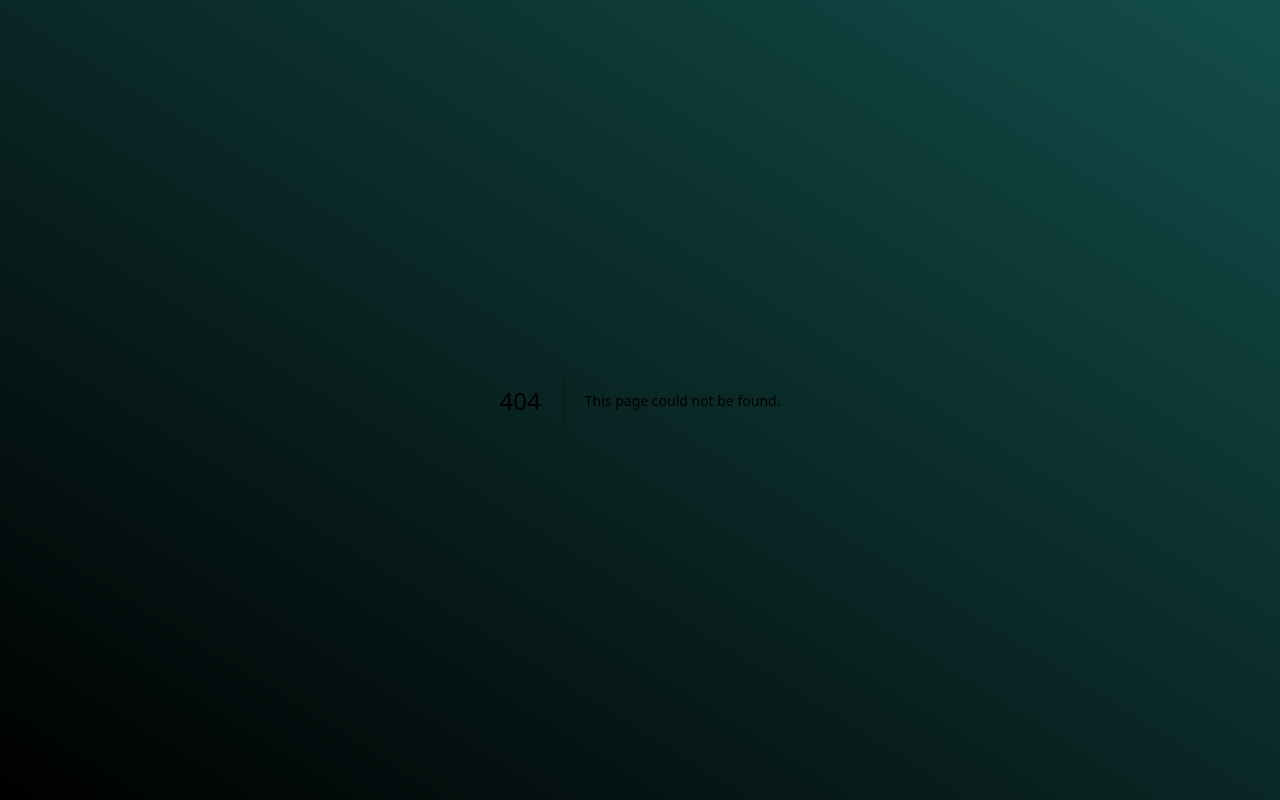
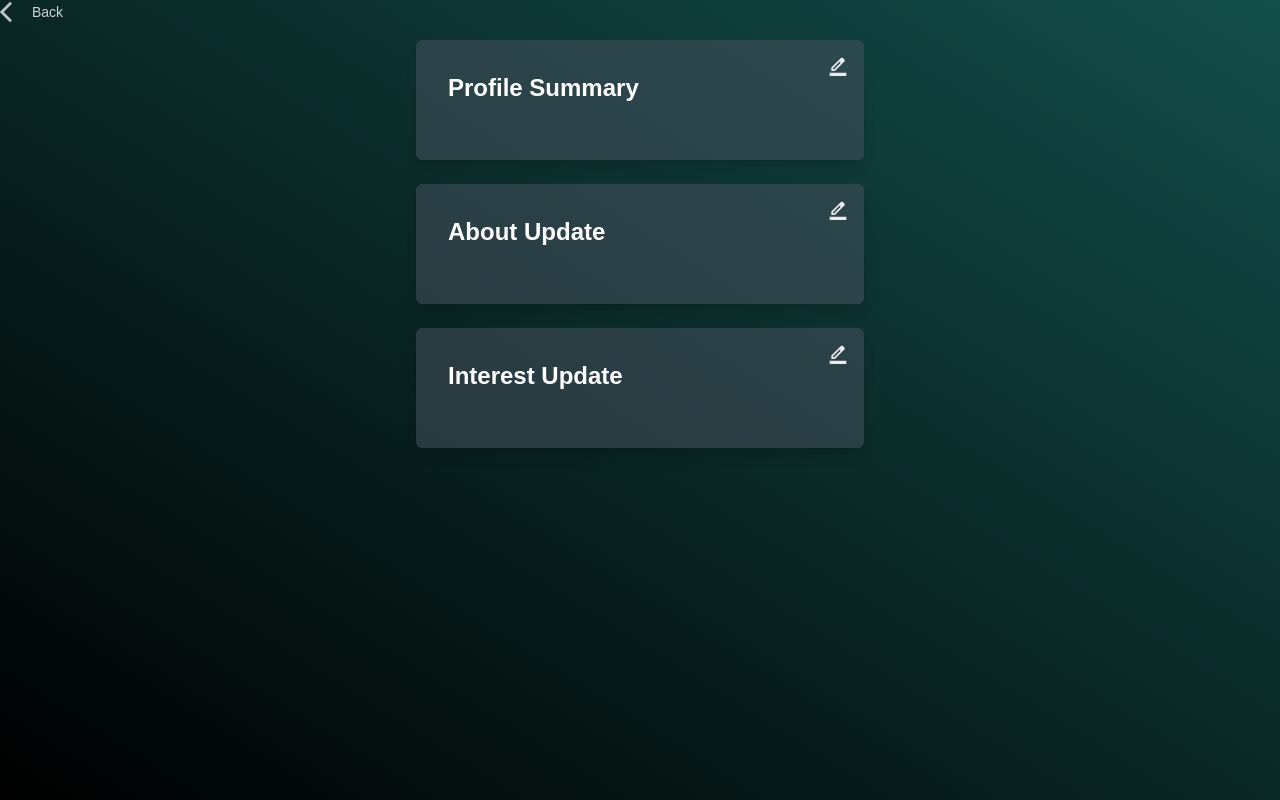
Before and after one commit to Logassi/web, a Next.js app: page /about in a window 1280 px wide. Before the commit this address had no page. Built offline with nearby package versions, Linux system fonts and the light colour scheme.

Commit message:
Feat : Create About Page, and Fix register min 8 password

```diff
--- /dev/null
+++ b/src/app/about/page.tsx
@@ -0,0 +1,6 @@
+import AboutView from "@/views/pages/about";
+import React from "react";
+
+export default function About() {
+  return <AboutView />;
+}
--- /dev/null
+++ b/src/views/pages/about/components/aboutUpdate.component.tsx
@@ -0,0 +1,24 @@
+import React from "react";
+
+export default function AboutUpdate() {
+  return (
+    <div>
+      <div className="flex m-2 p-2 items-center justify-center bg-transparent ">
+        <div className="relative w-full max-w-md bg-gray-600 p-8 rounded-md shadow-lg bg-opacity-50 ">
+          <svg
+            className="absolute top-0 right-0 m-4"
+            xmlns="http://www.w3.org/2000/svg"
+            height="20px"
+            viewBox="0 -960 960 960"
+            width="20px"
+            fill="#e8eaed"
+          >
+            <path d="M80 0v-160h800V0H80Zm160-320h56l312-311-29-29-28-28-311 312v56Zm-80 80v-170l448-447q11-11 25.5-17t30.5-6q16 0 31 6t27 18l55 56q12 11 17.5 26t5.5 31q0 15-5.5 29.5T777-687L330-240H160Zm560-504-56-56 56 56ZM608-631l-29-29-28-28 57 57Z" />
+          </svg>
+
+          <h1 className="text-2xl font-bold text-white mb-6">About Update</h1>
+        </div>
+      </div>
+    </div>
+  );
+}
--- /dev/null
+++ b/src/views/pages/about/components/header.component.tsx
@@ -0,0 +1,25 @@
+"use client";
+import { useRouter } from "next/navigation";
+
+export default function Header() {
+  const router = useRouter();
+
+  return (
+    <button
+      onClick={() => router.push("/")}
+      className="flex items-center space-x-2 text-white text-sm font-medium hover:opacity-80 transition-opacity bg-transparent"
+    >
+      <svg
+        xmlns="http://www.w3.org/2000/svg"
+        height="24px"
+        viewBox="0 -960 960 960"
+        width="24px"
+        fill="#e8eaed"
+      >
+        <path d="M400-80 0-480l400-400 71 71-329 329 329 329-71 71Z" />
+        <path d="M400-80 0-480l400-400 71 71-329 329 329 329-71 71Z" />
+      </svg>
+      <span>Back</span>
+    </button>
+  );
+}
--- /dev/null
+++ b/src/views/pages/about/components/interestsUpdate.component.tsx
@@ -0,0 +1,26 @@
+import React from "react";
+
+export default function InterestsUpdate() {
+  return (
+    <div>
+      <div className=" flex m-2 p-2 items-center justify-center bg-transparent">
+        <div className="relative w-full max-w-md bg-gray-600 p-8 rounded-md shadow-lg bg-opacity-50 ">
+          <svg
+            className="absolute top-0 right-0 m-4"
+            xmlns="http://www.w3.org/2000/svg"
+            height="20px"
+            viewBox="0 -960 960 960"
+            width="20px"
+            fill="#e8eaed"
+          >
+            <path d="M80 0v-160h800V0H80Zm160-320h56l312-311-29-29-28-28-311 312v56Zm-80 80v-170l448-447q11-11 25.5-17t30.5-6q16 0 31 6t27 18l55 56q12 11 17.5 26t5.5 31q0 15-5.5 29.5T777-687L330-240H160Zm560-504-56-56 56 56ZM608-631l-29-29-28-28 57 57Z" />
+          </svg>
+
+          <h1 className="text-2xl font-bold text-white mb-6">
+            Interest Update
+          </h1>
+        </div>
+      </div>
+    </div>
+  );
+}
--- /dev/null
+++ b/src/views/pages/about/components/profileSummary.component.tsx
@@ -0,0 +1,26 @@
+import React from "react";
+
+export default function ProfileSummary() {
+  return (
+    <div>
+      <div className="flex m-2 p-2 items-center justify-center bg-transparent">
+        <div className="relative w-full max-w-md bg-gray-600 p-8 rounded-md shadow-lg bg-opacity-50 ">
+          <svg
+            className="absolute top-0 right-0 m-4"
+            xmlns="http://www.w3.org/2000/svg"
+            height="20px"
+            viewBox="0 -960 960 960"
+            width="20px"
+            fill="#e8eaed"
+          >
+            <path d="M80 0v-160h800V0H80Zm160-320h56l312-311-29-29-28-28-311 312v56Zm-80 80v-170l448-447q11-11 25.5-17t30.5-6q16 0 31 6t27 18l55 56q12 11 17.5 26t5.5 31q0 15-5.5 29.5T777-687L330-240H160Zm560-504-56-56 56 56ZM608-631l-29-29-28-28 57 57Z" />
+          </svg>
+
+          <h1 className="text-2xl font-bold text-white mb-6">
+            Profile Summary
+          </h1>
+        </div>
+      </div>
+    </div>
+  );
+}
--- /dev/null
+++ b/src/views/pages/about/index.tsx
@@ -0,0 +1,22 @@
+import React from "react";
+import Header from "./components/header.component";
+import ProfileSummary from "./components/profileSummary.component";
+import AboutUpdate from "./components/aboutUpdate.component";
+import InterestsUpdate from "./components/interestsUpdate.component";
+
+export default function AboutView() {
+  return (
+    <div className="min-h-screen">
+      {/* <div>Header, backButton, </div> */}
+      <Header />
+      {/* <div>Photo Profile, username, age, gender, zodiac, and shio</div> */}
+      <ProfileSummary />
+
+      {/* <div>About</div> */}
+      <AboutUpdate />
+
+      {/* <div>Interest</div> */}
+      <InterestsUpdate />
+    </div>
+  );
+}
--- a/src/views/pages/register/components/registerForm.component.tsx
+++ b/src/views/pages/register/components/registerForm.component.tsx
@@ -6,6 +6,7 @@ import { useRouter } from "next/navigation";
 import RegisterSchema from "./schema";
 import axios from "axios";
 import LoginOption from "@/views/components/loginOption.component";
+import ErrorHandler from "@/utils/errorHandler.utils";
 
 export default function RegisterForm() {
   const router = useRouter();
@@ -17,6 +18,9 @@ export default function RegisterForm() {
         "https://techtest.youapp.ai/api/register",
         params
       );
+      console.log("Test 1");
+
+      console.log(response);
 
       console.log(response.data);
 
@@ -26,7 +30,9 @@ export default function RegisterForm() {
 
       router.push("/");
     } catch (error) {
-      console.log(error);
+      // console.log("Test 2");
+      // console.log(error?.response?.message);
+      ErrorHandler(error);
     }
   };
 
--- a/src/views/pages/register/components/schema.ts
+++ b/src/views/pages/register/components/schema.ts
@@ -7,7 +7,7 @@ const RegisterSchema = object({
     .min(2, "Name must be at least 2 characters long"),
   password: string()
     .required("Password is required")
-    .min(6, "Password must be at least 6 characters long"),
+    .min(8, "Password must be at least 8 characters long"),
   confirmPassword: string()
     .oneOf([ref("password")], "Passwords must match")
     .required("Confirm Password is required"),
```
Also changed, not shown: src/views/pages/about/types/index.ts (added).
